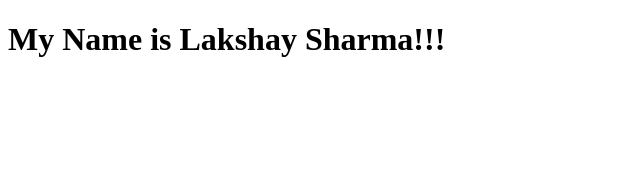
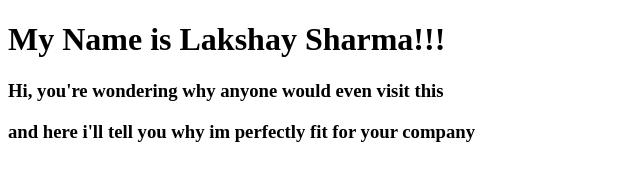
Before and after one commit to Lakshay53/first-proj, a plain HTML site: page index.html in a window 1280 px wide. Shown: the whole page, without its empty margins (0-640 px from the left). Drawn offline with Linux system fonts and the light colour scheme.

Commit message:
added a few extra senteces to better portray me

```diff
--- a/index.html
+++ b/index.html
@@ -8,5 +8,7 @@
 </head>
 <body>
     <h1>My Name is Lakshay Sharma!!!</h1>
+    <h3>Hi, you're wondering why anyone would even visit this</h3>
+    <h3>and here i'll tell you why im perfectly fit for your company</h3>
 </body>
 </html>
```
